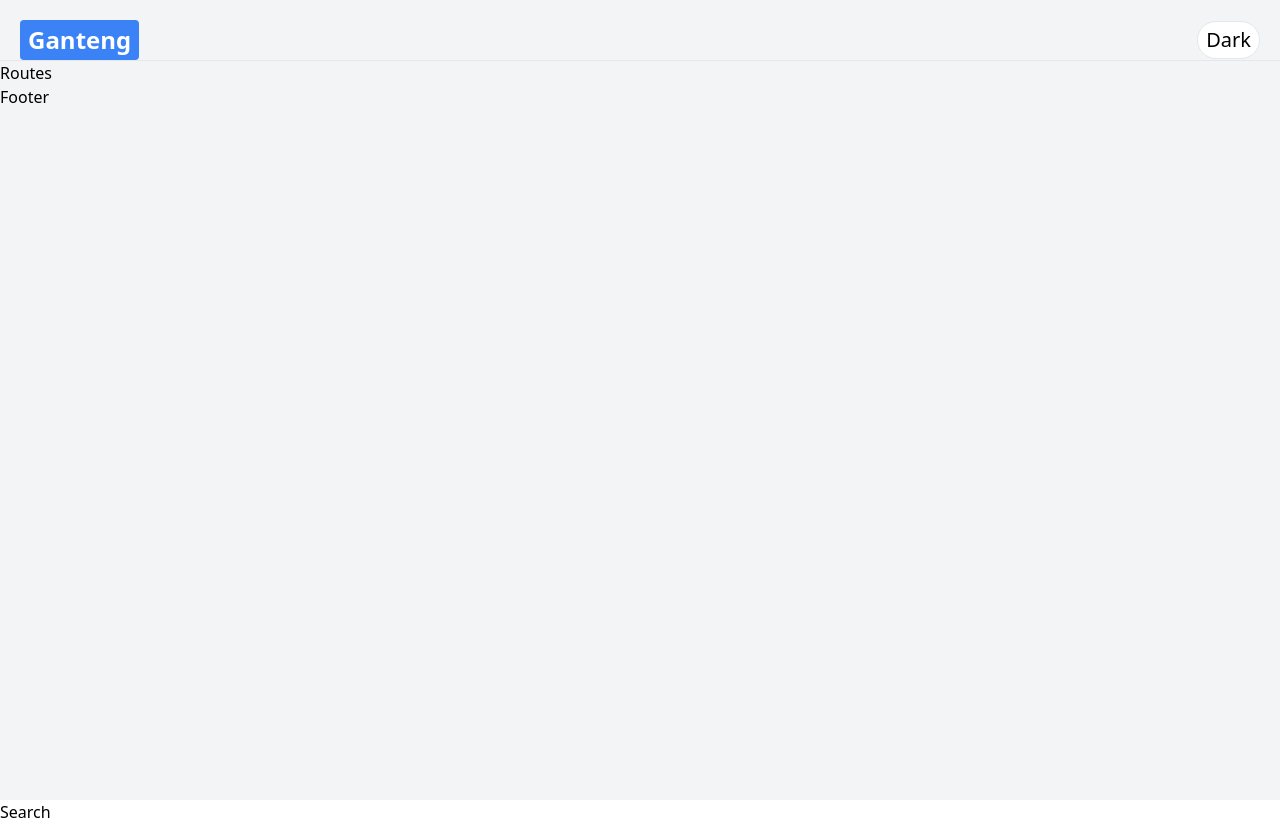
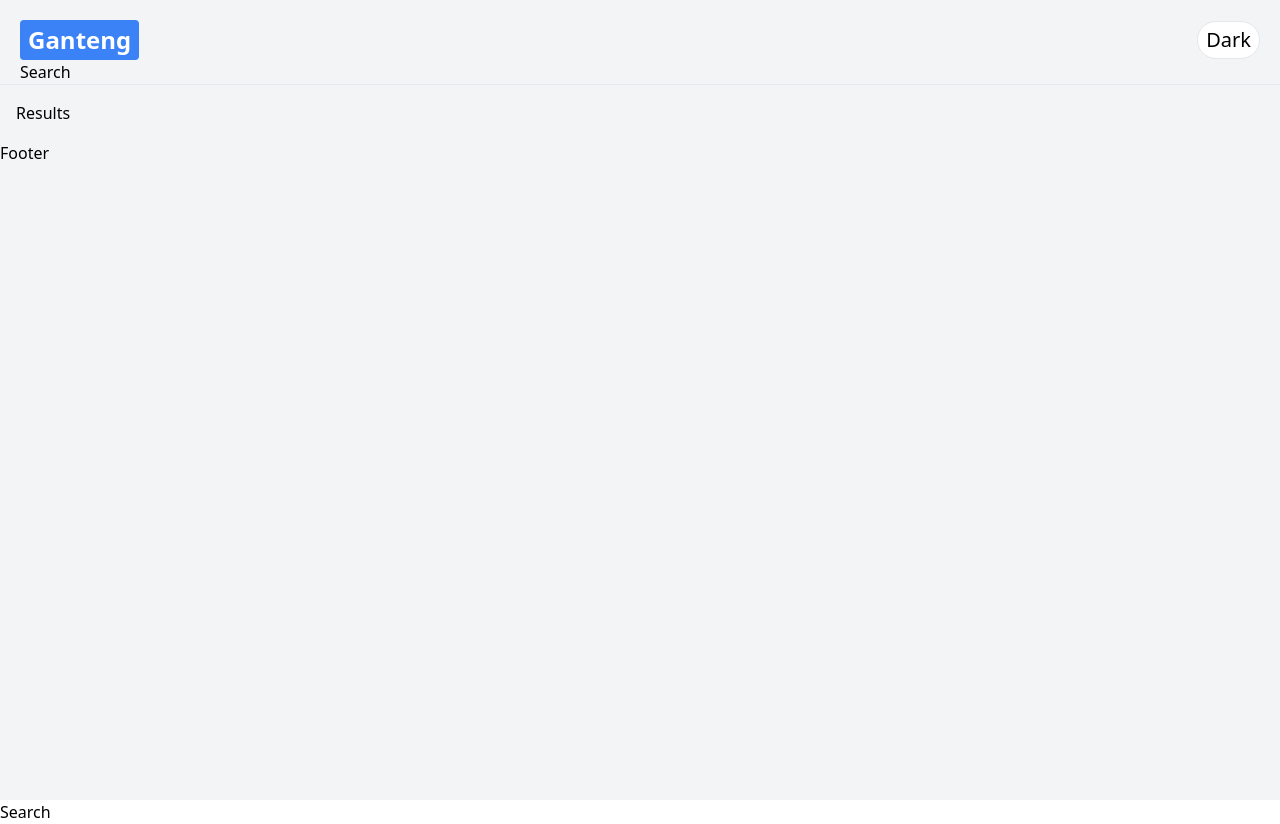
Before and after one commit to irfan7o/ganteng1.0, a React (Create React App) app: page /news in a window 1280 px wide. Built offline with nearby package versions, Linux system fonts and the light colour scheme.

Commit message:
Search Engine

```diff
--- a/src/components/Navbar.jsx
+++ b/src/components/Navbar.jsx
@@ -1,6 +1,7 @@
 import React from 'react';
 import { Link } from 'react-router-dom';
 
+import { Search } from './Search';
 
 export const Navbar = ({ darkTheme, setDarkTheme}) => {
   return (
@@ -15,7 +16,7 @@ export const Navbar = ({ darkTheme, setDarkTheme}) => {
                 {darkTheme ? 'Light' : 'Dark'}
             </button>
         </div>
-
+        <Search />
     </div>
   );
 }
--- /dev/null
+++ b/src/components/Results.jsx
@@ -0,0 +1,9 @@
+import React from 'react';
+
+export const Results = () => {
+  return (
+    <div>
+      Results
+    </div>
+  );
+}
--- a/src/components/Routes.jsx
+++ b/src/components/Routes.jsx
@@ -1,9 +1,18 @@
 import React from 'react';
+import { Routes as RouterRoutes, Route, Navigate } from 'react-router-dom';
+
+import { Results } from './Results';
 
 export const Routes = () => {
   return (
-    <div>
-      <h1>Routes</h1>
+    <div className="p-4">
+      <RouterRoutes>
+        <Route path="/" element={<Navigate to="/search" />} />
+        <Route path="/search" element={<Results />} />
+        <Route path="/images" element={<Results />} />
+        <Route path="/news" element={<Results />} />
+        <Route path="/videos" element={<Results />} />
+      </RouterRoutes>
     </div>
   );
 }
```
